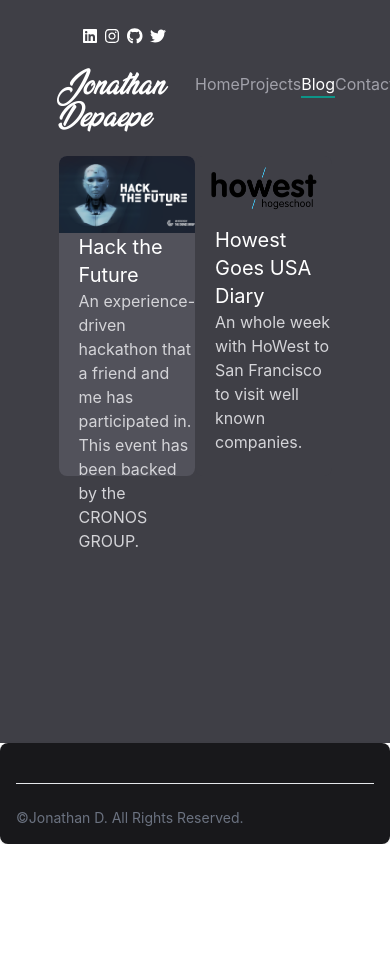
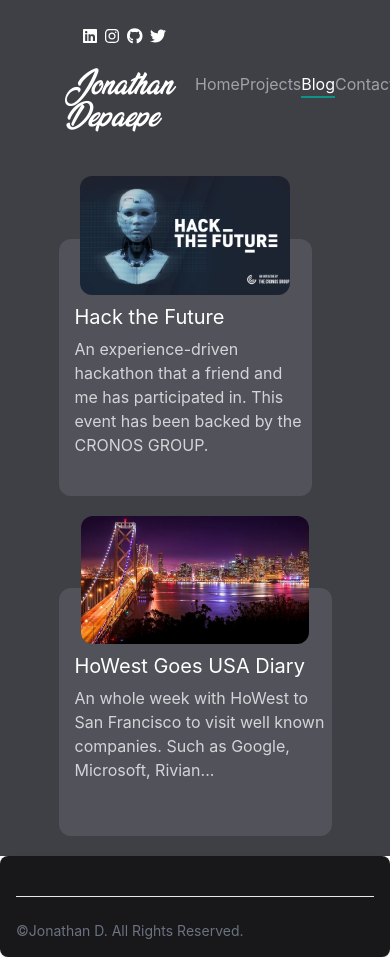
Before and after one commit to JonathanDepaepe/E-portfolio, a Next.js app: page /blog in a window 390 px wide. Before the commit the page ends 844 px from the top, so only its background shows below. Built offline with nearby package versions, Linux system fonts and the light colour scheme; what tw-elements would draw is missing.

Commit message:
blog design + making the main page more responsive

```diff
--- a/components/navigation/topNav.tsx
+++ b/components/navigation/topNav.tsx
@@ -27,7 +27,7 @@
                     </div>
                 </div>
                 <div className=" flex justify-between pb-5">
-                    <h1 className="text-2xl font-vegan">Jonathan Depaepe</h1>
+                    <h1 className="ml-2 text-2xl font-vegan">Jonathan Depaepe</h1>
                     <div className={"flex w-6/12 justify-around "}>
                         <Link className={page === "Home" ? '' : 'text-zinc-400 group transition duration-300'}
                               href={"/"}>Home <span className={page === "Home" ? 'block h-0.5 bg-teal-600' : "block max-w-0 group-hover:max-w-full transition-all duration-500 h-0.5 bg-teal-600"}></span></Link>
--- a/pages/blog.tsx
+++ b/pages/blog.tsx
@@ -14,21 +14,21 @@
                 </div>
             </div>
             <main className={"bg-zinc-700 h-full text-white h-12/12 h-12/12"}>
-                <div className={"flex w-page mr-auto ml-auto justify-between flex"}>
+                <div className={"flex w-page mr-auto ml-auto flex-wrap justify-center"}>
 
-                    <Link className="w-80 h-80 flex flex-col rounded-lg bg-zinc-600 hover:shadow-2xl" href="/posts/hackTheFuture">
-                        <Image src="/images/hackTheFuture/hackTheFuture.png" className="rounded-t-lg w-full" alt="hackLogo" width={200} height={112} />
-                        <div className="ml-5">
-                            <h3 className="text-xl">Hack the Future</h3>
-                            <p className="text-zinc-300 text-s">An experience-driven hackathon that a friend and me has participated in. This event has been backed by the CRONOS GROUP.</p>
+                    <Link  className="w-80 h-80 flex flex-col rounded-lg mt-5 mr-5" href="/posts/hackTheFuture">
+                        <Image src="/images/hackTheFuture/hackTheFuture.png" className="rounded-xl w-10/12 ml-auto mr-auto -mb-14 z-10" alt="hackLogo" width={200} height={112} />
+                        <div className="bg-zinc-600 pt-16 pb-3 rounded-xl h-full hover:shadow-2xl">
+                            <h3 className="text-xl ml-4">Hack the Future</h3>
+                            <p className="text-zinc-300 text-s ml-4 m-1.5">An experience-driven hackathon that a friend and me has participated in. This event has been backed by the CRONOS GROUP.</p>
                         </div>
                     </Link>
 
-                    <Link className="w-80 h-80 flex flex-col rounded-lg bg-zinc-600 bg-zinc-700 hover:shadow-2xl" href="/posts/USA">
-                        <Image src="/images/howest-logo.png" className="rounded-t-lg w-full" alt="hackLogo" width={200} height={112} />
-                        <div className="ml-5">
-                            <h3 className="text-xl">Howest Goes USA Diary</h3>
-                            <p className="text-zinc-300 text-s">An whole week with HoWest to San Francisco to visit well known companies.</p>
+                    <Link className="w-80 h-80 flex flex-col rounded-lg mt-5 mb-5" href="/posts/USA">
+                        <Image src="/images/LvAyMie.jpg" className="rounded-xl w-10/12 ml-auto mr-auto -mb-14 z-10" alt="hackLogo" width={200} height={112} />
+                        <div className="bg-zinc-600 pt-16 pb-3 h-full rounded-xl hover:shadow-2xl">
+                            <h3 className="text-xl ml-4">HoWest Goes USA Diary</h3>
+                            <p className="text-zinc-300 text-s ml-4 mt-1.5">An whole week with HoWest to San Francisco to visit well known companies. Such as Google, Microsoft, Rivian...</p>
                         </div>
                     </Link>
 
--- a/pages/index.tsx
+++ b/pages/index.tsx
@@ -81,28 +81,28 @@
     return (
         <>
             <div className={"bg-zinc-700"}>
-                <div className={"w-page mr-auto ml-auto"}>
+                <div className={" lg:w-page mr-auto ml-auto"}>
                     <TopNav page={"Home"}/>
                 </div>
             </div>
             <main className={"bg-zinc-700 text-white h-12/12"}>
-                <div className={"flex w-page mr-auto ml-auto "}>
-                    <div className={"mr-3 w-6/12 mt-auto mb-auto"}>
-                        <h3 className={"font-bold text-right  text-xl"}>Hi There, I am</h3>
-                        <h2 className="font-lemon text-teal-600 text-3xl text-right"><Typewriter
+                <div className={"flex xl:w-page flex-wrap md:flex-nowrap mr-auto ml-auto justify-center"}>
+                    <div className={"mr-3 md:w-6/12 mt-auto mb-auto"}>
+                        <h3 className={"font-bold text-center md:text-right  text-xl"}>Hi There, I am</h3>
+                        <h2 className="font-lemon text-teal-600 text-3xl text-center md:text-right"><Typewriter
                             words={['Jonathan Depaepe']}
                             typeSpeed={100}
                             cursor
                             cursorStyle='_'
 
                         /></h2>
-                        <p className={"text-right"}>A font end developer who will soon be graduated from Howest Bruges
+                        <p className={"text-center md:text-right"}>A font end developer who will soon be graduated from Howest Bruges
                             as a
                             Software engineer. I like
                             to create or edit websites in my spare time. Getting to know new projects and solving their
                             problems is definitely my thing!</p>
-                        <div className={"mt-3 flex  text-right"}>
-                            <Link className={"profile-button ml-auto flex "} href={""}>Project <FontAwesomeIcon
+                        <div className={"mt-3 flex flex-wrap justify-center md:justify-end"}>
+                            <Link className={"profile-button  flex "} href={""}>Project <FontAwesomeIcon
                                 className={"ml-1 mt-auto mb-auto"}
                                 icon={faFloppyDisk}/></Link>
                             <Link className={"profile-button flex"} href={""}>Contact <FontAwesomeIcon className={"ml-1 mt-auto mb-auto"}
@@ -114,7 +114,7 @@
                                                     icon={faFileDownload}/></Link>
                         </div>
                     </div>
-                    <Image src={"/images/IMG_E8092.JPG"} className={"rounded"} width={400} height={466}
+                    <Image src={"/images/IMG_E8092.JPG"} className={"rounded  lg:w-5/12"} width={400} height={466}
                            alt={"profile Pic"}/>
                 </div>
 
@@ -123,10 +123,10 @@
                     <div className="w-page mt-4 pt-4 mr-auto ml-auto">
                         <h4 className=" font-bold text-3xl w-fit ml-auto mr-auto mb-5">Skills & Experiences</h4>
                         <div className="flex justify-around">
-                            <div className="flex">
+                            <div className="flex w-full justify-center">
                                 {scrollX !== 0 && (
                                     <button
-                                        className="bg-zinc-700 rounded-full h-fit p-2 mt-auto mb-auto mr-3"
+                                        className="bg-zinc-700 rounded-full h-fit p-2 mt-auto mb-auto"
                                         onClick={() => slide(-50)}
                                         onMouseEnter={(e) => anim(e)}
                                         onMouseLeave={(e) => anim2(e)}
@@ -200,7 +200,7 @@
                                             <div className="bg-git h-2.5 rounded-full w-6/12"/>
                                         </div>
                                     </div>
-                                    <div className="w-fit mr-10">
+                                    <div className="w-fit">
                                         <div className='flex flex-col mb-2 w-fit ml-auto mr-auto'>
                                             <h5 className="w-fit ml-auto mr-auto">Python</h5>
                                             <FontAwesomeIcon className={"text-python text-5xl "} icon={faPython}/>
@@ -212,7 +212,7 @@
                                 </ul>
                                 {!scrolEnd && (
                                     <button
-                                        className="bg-zinc-700 rounded-full h-fit p-2 mt-auto mb-auto ml-3"
+                                        className="bg-zinc-700 rounded-full h-fit p-2 mt-auto mb-auto"
                                         onClick={() => slide(+50)}
                                         onMouseEnter={(e) => anim(e)}
                                         onMouseLeave={(e) => anim2(e)}
--- a/pages/posts/hackTheFuture.tsx
+++ b/pages/posts/hackTheFuture.tsx
@@ -1,11 +1,26 @@
 import {TopNav} from "../../components/navigation/topNav";
-import React from "react";
+import React, {useState} from "react";
 import {MainFooter} from "../../components/footer/mainFooter";
 import Image from "next/image"
 import 'flowbite';
 
 
 export default function Blog() {
+    const totalImages= 4;
+    const [currentImage, setCurrentImage] = useState(0);
+
+    function nextImage(){
+        currentImage + 1 === totalImages +1?
+            setCurrentImage(0):
+            setCurrentImage(currentImage+1);
+    }
+    function prevImage(){
+        currentImage - 1 === -1?
+            setCurrentImage(4):
+            setCurrentImage(currentImage-1);
+    }
+
+
     return (
         <>
 
@@ -19,7 +34,7 @@
                     <h2 className={"w-fit self-center text-2xl mb-5 mt-5 font-vegan"}>Hack The Future</h2>
                 <div id="controls-carousel" className="relative" data-carousel="static">
                     <div className="relative h-56 overflow-hidden rounded-lg md:h-96">
-                        <div className="hidden duration-700 ease-in-out" data-carousel-item="active">
+                        <div className=" duration-700 ease-in-out" data-carousel-item="active">
                             <Image src="/images/hackTheFuture/wonPicutre.JPG" width={4200} height={2800}
                                    className="absolute block w-full -translate-x-1/2 -translate-y-1/2 top-1/2 left-1/2"
                                    alt="..."/>
--- a/styles/globals.css
+++ b/styles/globals.css
@@ -41,7 +41,7 @@
 
 @keyframes typing {
   from {
-    width: 0%
+    width: 0
   }
   to {
     width: 100%
```
Also changed, not shown: public/images/LvAyMie.jpg (added).
